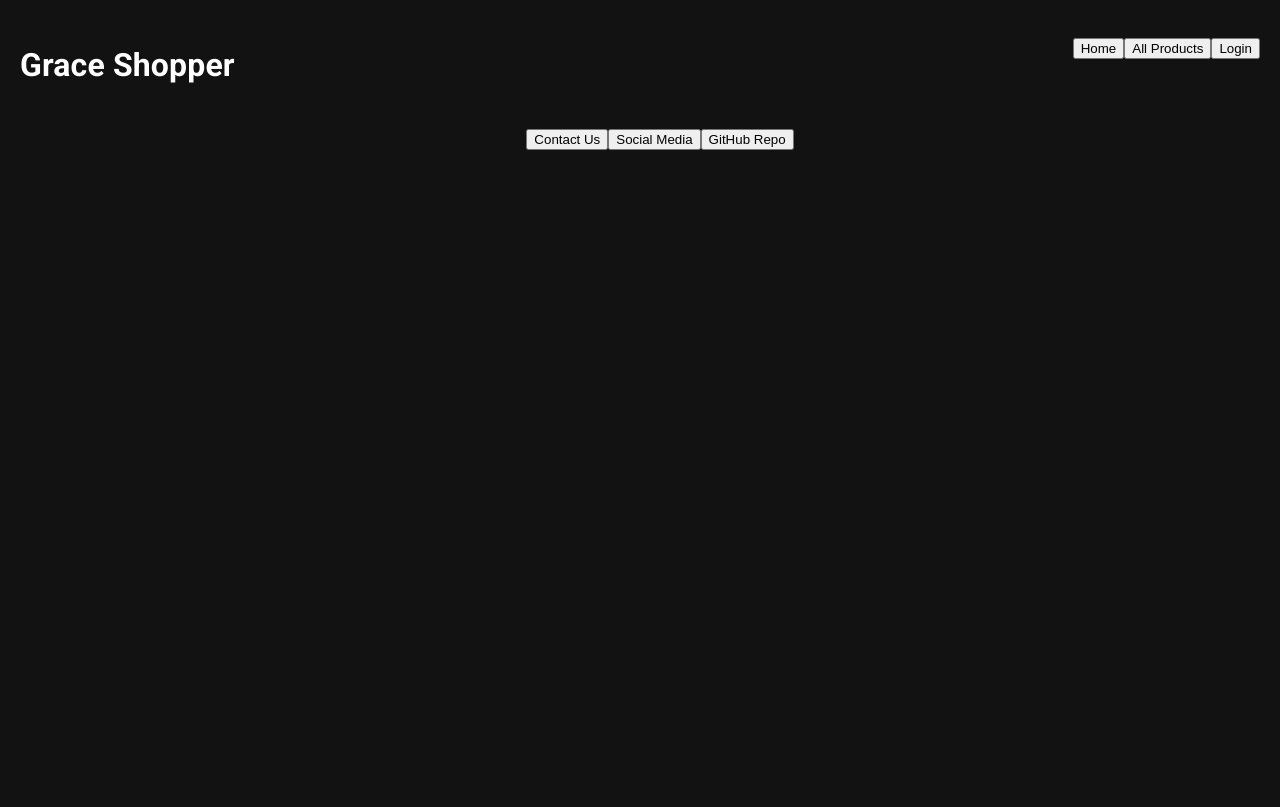
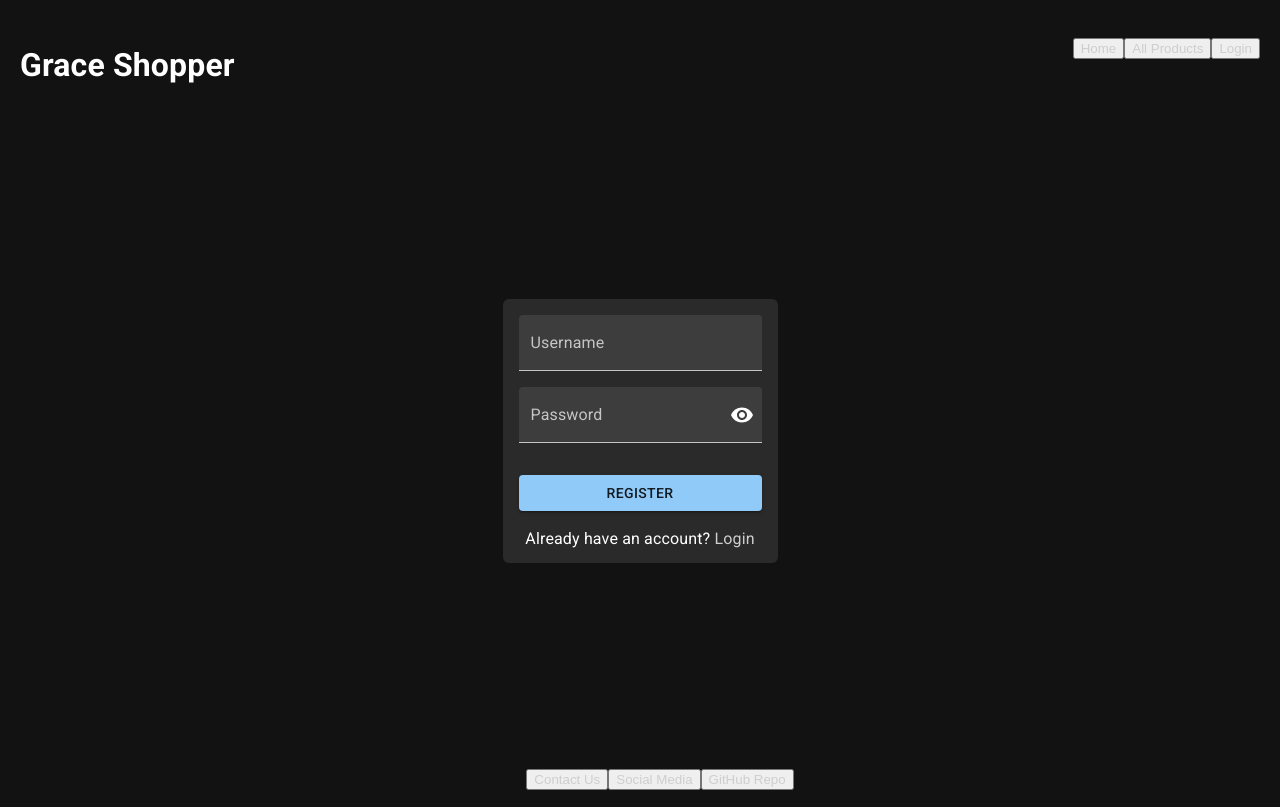
Before and after one commit to Fullslackers-Team/grace-shopper, a React (Vite) app in the folder client/: page /login in a window 1280 px wide. Built offline with nearby package versions, Linux system fonts and the light colour scheme; no server answers.

Commit message:
added auth forms and routes

```diff
--- a/client/package.json
+++ b/client/package.json
@@ -9,6 +9,7 @@
     "preview": "vite preview"
   },
   "dependencies": {
+    "@mui/icons-material": "^5.11.16",
     "react": "^18.2.0",
     "react-dom": "^18.2.0",
     "react-router-dom": "^6.11.2"
--- a/client/src/App.jsx
+++ b/client/src/App.jsx
@@ -6,6 +6,8 @@ import { Route, Routes } from "react-router-dom";
 import Landing from "./pages/Landing/Landing";
 import AllProducts from "./pages/AllProducts/AllProducts";
 import Product from "./pages/Product/Product";
+import Login from "./pages/Login/Login";
+import Register from "./pages/Register/Register";
 
 export default function App() {
 	return (
@@ -13,6 +15,8 @@ export default function App() {
 			<Navbar />
 			<Routes>
 				<Route path="/" element={<Landing />} />
+				<Route path="/login" element={<Login />} />
+				<Route path="/register" element={<Register />} />
 				<Route path="/products" element={<AllProducts />} />
 				<Route path="/products/:id" element={<Product />} />
 			</Routes>
--- /dev/null
+++ b/client/src/components/Auth/AuthForm.jsx
@@ -0,0 +1,63 @@
+import { Button, FilledInput, FormControl, IconButton, InputAdornment, InputLabel, OutlinedInput, TextField } from "@mui/material";
+import "./index.css";
+import { useState } from "react";
+import Visibility from "@mui/icons-material/Visibility";
+import VisibilityOff from "@mui/icons-material/VisibilityOff";
+import { Link } from "react-router-dom";
+
+export default function AuthForm({ loginPage }) {
+	const [showPassword, setShowPassword] = useState(false);
+
+	const handleClickShowPassword = () => setShowPassword((show) => !show);
+
+	const handleMouseDownPassword = (event) => {
+		event.preventDefault();
+	};
+
+	const handleLogin = () => {};
+
+	const handleRegister = () => {};
+
+	return (
+		<div className="auth-form">
+			<TextField label="Username" variant="filled" />
+			<FormControl variant="filled">
+				<InputLabel htmlFor="filled-adornment-password">Password</InputLabel>
+				<FilledInput
+					id="filled-adornment-password"
+					type={showPassword ? "text" : "password"}
+					endAdornment={
+						<InputAdornment position="end">
+							<IconButton aria-label="toggle password visibility" onClick={handleClickShowPassword} onMouseDown={handleMouseDownPassword} edge="end">
+								{showPassword ? <VisibilityOff /> : <Visibility />}
+							</IconButton>
+						</InputAdornment>
+					}
+				/>
+			</FormControl>
+			<div>
+				<Button
+					variant="contained"
+					sx={{ width: "100%", mt: "1rem" }}
+					onClick={() => {
+						if (loginPage) {
+							handeLoging();
+						} else {
+							handleRegister();
+						}
+					}}
+				>
+					{loginPage ? "Login" : "Register"}
+				</Button>
+				<p style={{ marginBottom: "-0.25rem" }}>
+					{loginPage ? "Need an account? " : "Already have an account? "}
+					<span>
+						<Link to={loginPage ? "/register" : "/login"} className="link">
+							{loginPage ? "Register" : "Login"}
+						</Link>
+					</span>
+				</p>
+			</div>
+		</div>
+	);
+}
--- /dev/null
+++ b/client/src/components/Auth/index.css
@@ -0,0 +1,18 @@
+.auth-form {
+	display: flex;
+	flex-direction: column;
+	gap: 1rem;
+	padding: 1rem;
+	background-color: #2a2a2a;
+	border-radius: 6px;
+}
+
+.link {
+	color: #cecece;
+	cursor: pointer;
+	text-decoration: none;
+	transition: all 0.2s ease;
+}
+.link:hover {
+	color: #90caf9;
+}
--- a/client/src/pages/Login/Login.jsx
+++ b/client/src/pages/Login/Login.jsx
@@ -1,5 +1,10 @@
+import AuthForm from "../../components/Auth/AuthForm";
 import "./index.css";
 
 export default function Login() {
-  return <div></div>;
+	return (
+		<div className="login-section">
+			<AuthForm login={true} />
+		</div>
+	);
 }
--- a/client/src/pages/Login/index.css
+++ b/client/src/pages/Login/index.css
@@ -0,0 +1,8 @@
+.login-section {
+	display: flex;
+	flex-direction: column;
+	align-items: center;
+	justify-content: center;
+	width: 100vw;
+	height: 80vh;
+}
--- a/client/src/pages/Register/Register.jsx
+++ b/client/src/pages/Register/Register.jsx
@@ -1,5 +1,10 @@
+import AuthForm from "../../components/Auth/AuthForm";
 import "./index.css";
 
 export default function Register() {
-  return <div></div>;
+	return (
+		<div className="register-section">
+			<AuthForm login={false} />
+		</div>
+	);
 }
--- a/client/src/pages/Register/index.css
+++ b/client/src/pages/Register/index.css
@@ -0,0 +1,8 @@
+.register-section {
+	display: flex;
+	flex-direction: column;
+	align-items: center;
+	justify-content: center;
+	width: 100vw;
+	height: 80vh;
+}
```
Also changed, not shown: 1 other file (tests, documents, lock files or other folders). Lines whose indentation alone changed are shown as unchanged.
